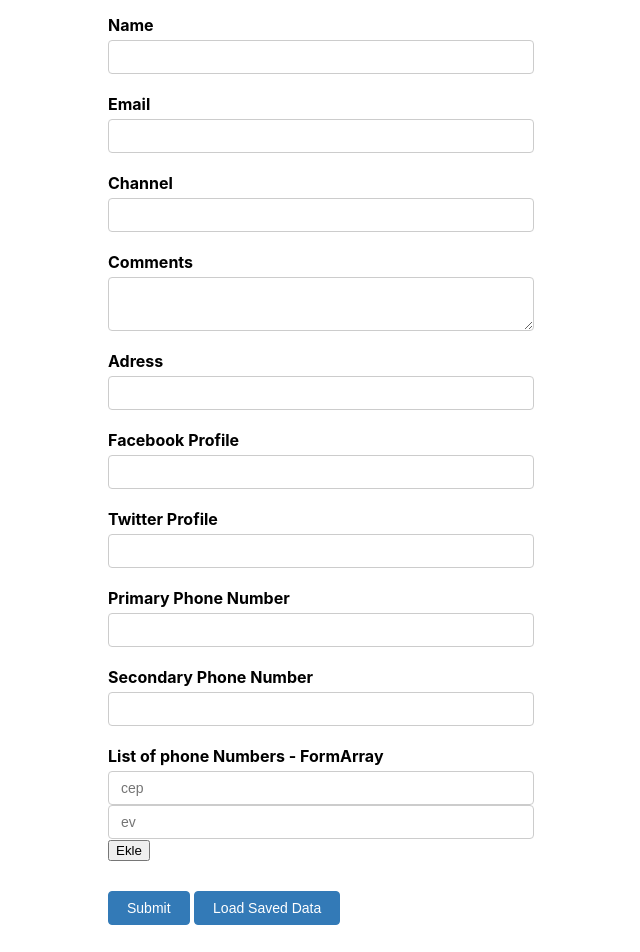
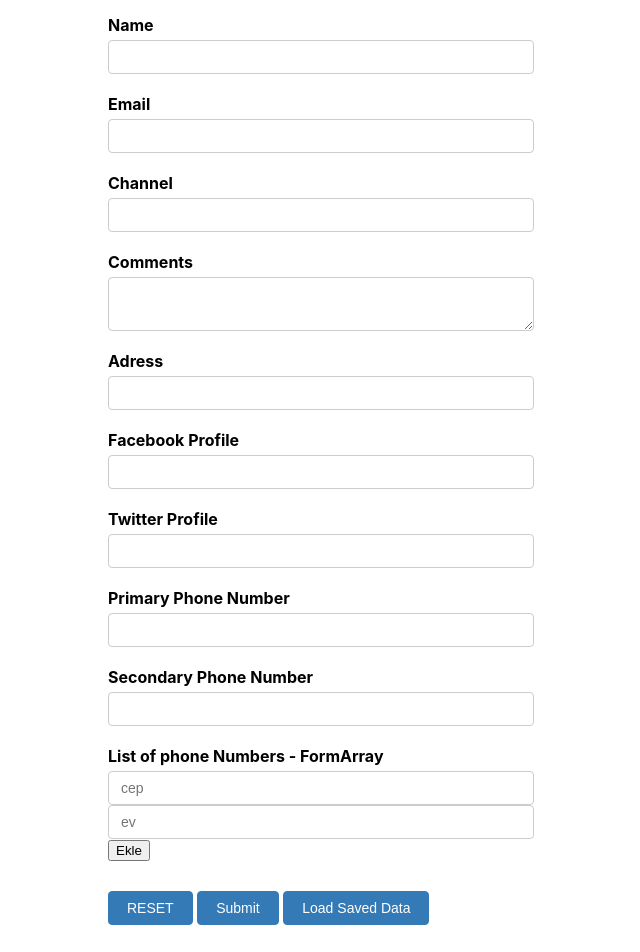
Before and after one commit to ufukucar/react-formik-test, a React (Create React App) app: page / in a window 1280 px wide. Shown: the top 952 px of the page, without its empty margins (319-959 px from the left). Built offline with nearby package versions, Linux system fonts and the light colour scheme.

Commit message:
=Reset Form Data

```diff
--- a/src/components/YoutubeForm.jsx
+++ b/src/components/YoutubeForm.jsx
@@ -58,6 +58,7 @@ const YoutubeForm = () => {
     setTimeout(() => {
       // Simulate server latency
       onSubmitProps.setSubmitting(false)
+      onSubmitProps.resetForm()
     }, 1000)
   }
 
@@ -194,6 +195,10 @@ const YoutubeForm = () => {
             >
               Submit
             </button> */}
+            {/* Klasik durum  */}
+            <button type="reset" className="submit">
+              RESET
+            </button>{' '}
             <button
               type="submit"
               className="submit"
```
